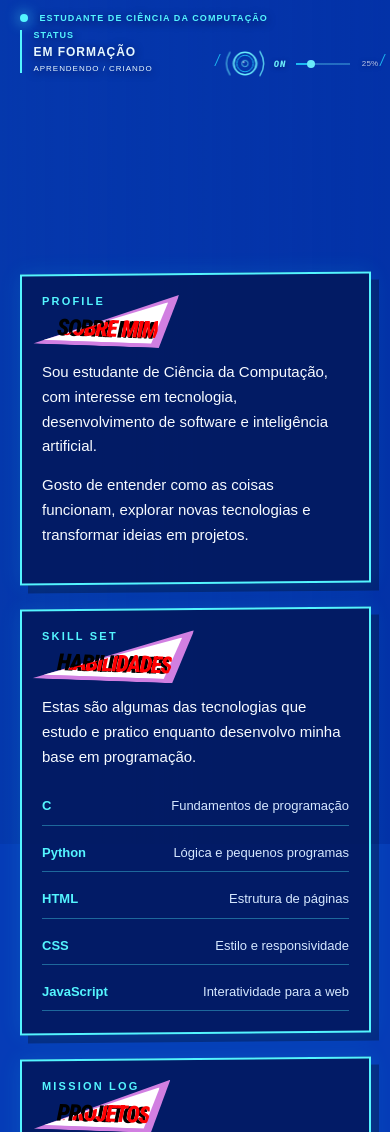
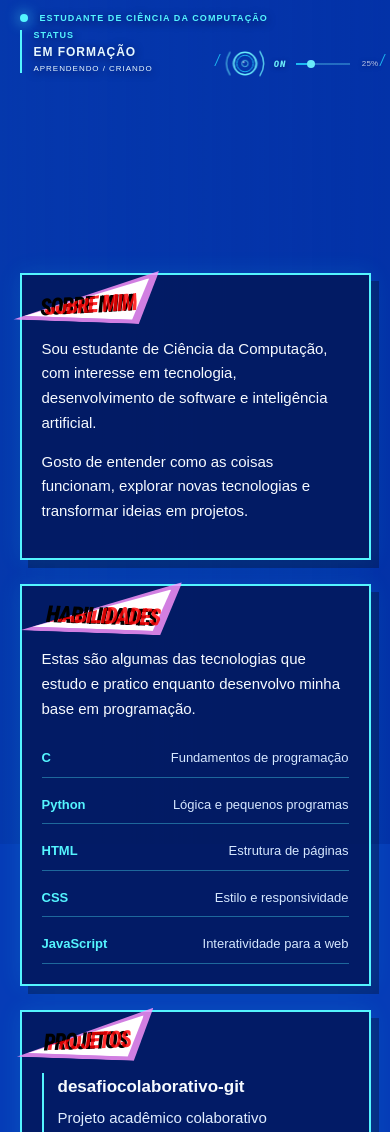
Before and after one commit to Isaquemacedoxyx/portfolio-estilo-persona, a plain HTML site: page index.html in a window 390 px wide. Shown: the top 1132 px of the page. Drawn offline with Linux system fonts and the light colour scheme.

Commit message:
fix: refina visual das secoes mobile

```diff
--- a/css/style.css
+++ b/css/style.css
@@ -802,19 +802,20 @@ kbd {
     box-shadow: 8px 8px 0 rgba(0, 0, 0, .28), 0 0 22px rgba(35, 236, 255, .12);
     transform: skewY(-.5deg);
   }
-  .mobile-section-heading,
-  .mobile-section .detail-content { transform: skewY(.5deg); }
-  .mobile-section-heading .detail-kicker { margin-bottom: 12px; }
   .mobile-section-title {
     width: max-content;
     max-width: 100%;
     min-height: 0;
     height: auto;
-    margin: 0 0 18px;
+    margin: 0 0 18px -8px;
     padding: 2px 12px 5px 8px;
+    font-size: clamp(26px, 7vw, 48px);
+    line-height: .9;
     cursor: default;
     pointer-events: none;
     white-space: nowrap;
+    transform: none;
+    z-index: 1;
   }
   .mobile-section-title::after {
     content: "";
@@ -831,15 +832,31 @@ kbd {
     transform: translateY(-.20em) rotate(2deg) skewX(-5deg) scaleX(1.14) scaleY(1.17);
     pointer-events: none;
   }
-  .mobile-section-title .selection-white { display: block; }
-  .mobile-section-title .selection-text-red { display: inline-flex; }
-  .mobile-section-title .selection-white { z-index: 2; }
+  .mobile-section-title .selection-white { display: block; z-index: 2; }
   .mobile-section-title .option-text { z-index: 3; color: #000; }
   .mobile-section-title .option-text b { color: #000; }
-  .mobile-section-title .selection-text-red { z-index: 4; }
+  .mobile-section-title .selection-text-red { display: inline-flex; z-index: 4; opacity: .82; }
+  .mobile-section-title[data-option-index="1"] { left: -5px; }
+  .mobile-section-title[data-option-index="2"] { left: 3px; }
+  .mobile-section-title[data-option-index="3"] { left: -2px; }
+  .mobile-section-title[data-option-index="4"] { left: 5px; }
+  .mobile-section-title[data-option-index="5"] { left: -6px; }
+  .mobile-section-title[data-option-index="6"] { left: 2px; }
+  .mobile-section-title[data-option-index="1"] .option-text { transform: rotate(-3deg) scaleX(.94); color: #1dbaf2; }
+  .mobile-section-title[data-option-index="2"] .option-text { transform: rotate(2deg) scaleX(.98); color: #69ebfa; }
+  .mobile-section-title[data-option-index="3"] .option-text { transform: rotate(-2deg) scaleX(.92); color: #1dbaf2; }
+  .mobile-section-title[data-option-index="4"] .option-text { transform: rotate(3deg) scaleX(.9); color: #69ebfa; }
+  .mobile-section-title[data-option-index="5"] .option-text { transform: rotate(-1deg) scaleX(.94); color: #69ebfa; }
+  .mobile-section-title[data-option-index="6"] .option-text { transform: rotate(2deg) scaleX(.96); color: #1dbaf2; }
+  .mobile-section-title[data-option-index="1"] .selection-text-red { transform: translateY(-50%) rotate(-3deg) scaleX(.94); clip-path: polygon(44.57% 100%, 0 83.09%, 0 60.41%, 64.51% 0, 100% 0, 100% 100%); }
+  .mobile-section-title[data-option-index="2"] .selection-text-red { transform: translateY(-50%) rotate(2deg) scaleX(.98); clip-path: polygon(0 100%, 0 84.5%, 58.62% 0, 100% 0, 100% 54.5%, 96.15% 100%); }
+  .mobile-section-title[data-option-index="3"] .selection-text-red { transform: translateY(-50%) rotate(-2deg) scaleX(.92); clip-path: polygon(100% 0, 100% 100%, 42.61% 100%, 0 88.42%, 0 63.22%, 63.56% 0); }
+  .mobile-section-title[data-option-index="4"] .selection-text-red { transform: translateY(-50%) rotate(3deg) scaleX(.9); clip-path: polygon(100% 0, 100% 99.02%, 83.14% 100%, 0 100%, 0 77.13%, 59.68% 0); }
+  .mobile-section-title[data-option-index="5"] .selection-text-red { transform: translateY(-50%) rotate(-1deg) scaleX(.94); clip-path: polygon(39.85% 100%, 0 92.02%, 0 67.64%, 61.78% 0, 100% 0, 100% 100%); }
+  .mobile-section-title[data-option-index="6"] .selection-text-red { transform: translateY(-50%) rotate(2deg) scaleX(.96); clip-path: polygon(0 100%, 0 77.56%, 59.28% 0, 100% 0, 100% 95.88%, 99.59% 100%); }
   .mobile-section-title .word + .word,
   .mobile-section-title .selection-text-red .word + .word { margin-left: .22em; }
-  .mobile-section-title { background: transparent; border: 0; transform: none; }
+  .mobile-section { transform: none; }
   .mobile-section .detail-content { font-size: 15px; line-height: 1.65; overflow-wrap: anywhere; }
   .mobile-section .detail-content p { margin: 0 0 14px; }
 }
--- a/js/script.js
+++ b/js/script.js
@@ -249,18 +249,14 @@ function buildMobileSections() {
     const template = document.getElementById(sectionData.template);
     const section = document.createElement("section");
     const headingId = `mobile-title-${sectionKey}`;
-    const header = document.createElement("div");
-    const kickerElement = document.createElement("div");
     const heading = document.createElement("h2");
     const sectionContent = document.createElement("div");
 
     section.className = "mobile-section";
     section.id = `mobile-section-${sectionKey}`;
     section.setAttribute("aria-labelledby", headingId);
-    header.className = "mobile-section-heading";
-    kickerElement.className = "detail-kicker";
-    kickerElement.textContent = sectionData.kicker;
-    heading.className = "menu-option mobile-section-title";
+    heading.className = `menu-option mobile-section-title mobile-section-title--${sectionKey}`;
+    heading.dataset.optionIndex = String(options.indexOf(option) + 1);
     heading.id = headingId;
     heading.setAttribute("aria-label", option.getAttribute("aria-label"));
     heading.innerHTML = option.innerHTML;
@@ -268,8 +264,7 @@ function buildMobileSections() {
     sectionContent.append(template.content.cloneNode(true));
     const mobileMotionStatus = sectionContent.querySelector("#motionStatus");
     if (mobileMotionStatus) mobileMotionStatus.id = "mobileMotionStatus";
-    header.append(kickerElement, heading);
-    section.append(header, sectionContent);
+    section.append(heading, sectionContent);
     return section;
   });
 
```
